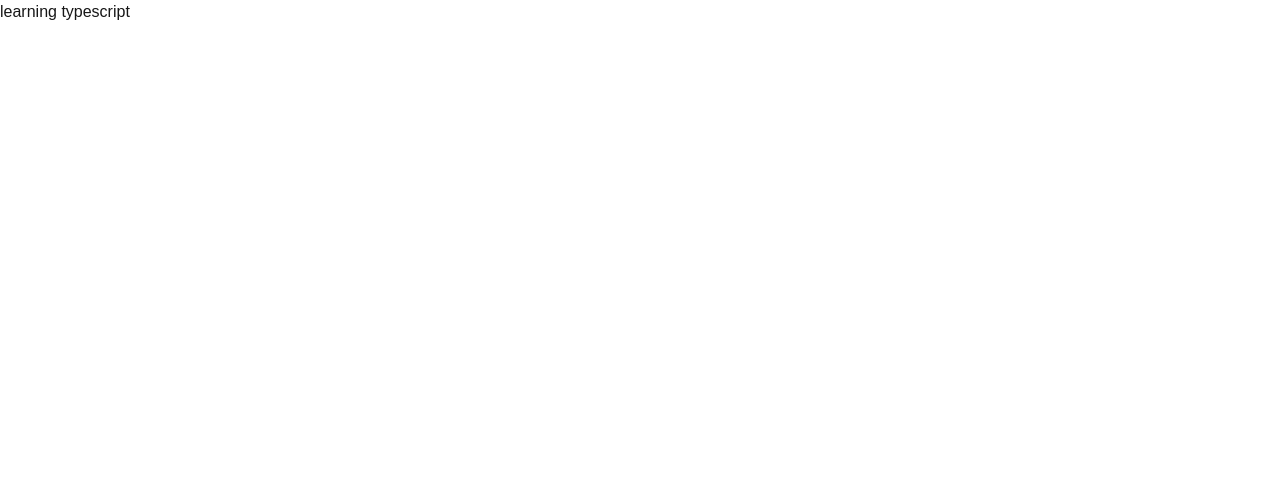
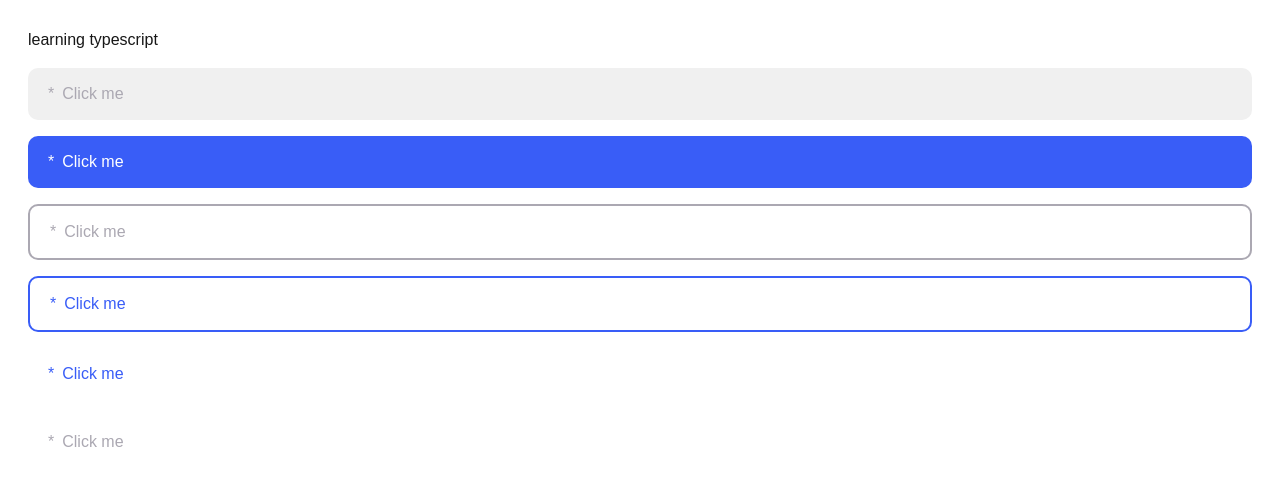
Before and after one commit to atefe-fazeli/learning-typescript, a Next.js app: page / in a window 1280 px wide. Shown: the top 486 px of the page. Built offline with nearby package versions, Linux system fonts and the light colour scheme.

Commit message:
create button component

```diff
--- a/app/page.tsx
+++ b/app/page.tsx
@@ -1,3 +1,4 @@
+import Button from "@/components/Button";
 import Image from "next/image";
 
 export default function Home() {
@@ -89,8 +90,44 @@ export default function Home() {
   // showUser1("atefe", 20);  we have error beacuse we do not define type
 
   return (
-    <div>
+    <div className="flex flex-col gap-y-4 m-7">
       <h1>learning typescript</h1>
+      <Button disabled={true} type="button" variant="primary">
+        <div className="flex gap-x-2 items-center">
+          {" "}
+          <span>* </span> <span>Click me</span>{" "}
+        </div>{" "}
+      </Button>
+      <Button disabled={false} type="button" variant="primary">
+        <div className="flex gap-x-2 items-center">
+          {" "}
+          <span>* </span> <span>Click me</span>{" "}
+        </div>{" "}
+      </Button>
+      <Button disabled={true} type="button" variant="secondary">
+        <div className="flex gap-x-2 items-center">
+          {" "}
+          <span>* </span> <span>Click me</span>{" "}
+        </div>{" "}
+      </Button>
+      <Button disabled={false} type="button" variant="secondary">
+        <div className="flex gap-x-2 items-center">
+          {" "}
+          <span>* </span> <span>Click me</span>{" "}
+        </div>{" "}
+      </Button>
+      <Button disabled={false} type="button" variant="outline">
+        <div className="flex gap-x-2 items-center">
+          {" "}
+          <span>* </span> <span>Click me</span>{" "}
+        </div>{" "}
+      </Button>
+      <Button disabled={true} type="button" variant="outline">
+        <div className="flex gap-x-2 items-center">
+          {" "}
+          <span>* </span> <span>Click me</span>{" "}
+        </div>{" "}
+      </Button>
     </div>
   );
 }
--- /dev/null
+++ b/components/Button.tsx
@@ -0,0 +1,42 @@
+import React from 'react';
+
+interface ButtonProps {
+  children: React.ReactNode;
+  onClick?: () => void;
+  className?: string;
+  disabled?: boolean;
+  type?: 'button' | 'submit' | 'reset';
+  variant?: 'primary' | 'secondary' | 'outline';
+}
+
+const Button: React.FC<ButtonProps> = ({
+  children,
+  onClick,
+  className = '',
+  disabled = false,
+  type = 'button',
+  variant = 'primary',
+}) => {
+  const baseClasses = 'py-1.5 px-2 sm:py-2 sm:px-3 md:py-3 md:px-4 lg:py-[14px] lg:px-5 xlg:py-4 xlg:px-6  rounded-[10px] font-medium transition-all duration-200';
+
+  const variantClasses = {
+    primary: 'bg-[#395DF7] hover:bg-[#1D39B2] active:bg-[#0F247E] text-white disabled:bg-[#F0F0F0] disabled:text-[#ABA8B2] focus:bg-[#395DF7] focus:outline-none focus:ring-[3px] focus:ring-[#9CAEFB]',
+    secondary: 'bg-white text-[#395DF7] border-[2px] border-[#395DF7] hover:bg-[#E7EEFE] active:bg-[#9CAEFB] disabled:bg-white disabled:text-[#ABA8B2] disabled:border-[#ABA8B2] focus:bg-white focus:outline-none focus:ring-[3px] focus:ring-[#9CAEFB]',
+    outline: 'bg-white text-[#395DF7] hover:bg-[#E7EEFE] active:bg-[#9CAEFB]  disabled:text-[#ABA8B2]  focus:outline-none focus:ring-[3px] focus:ring-[#9CAEFB]',
+  };
+
+  const disabledClasses = disabled ? 'cursor-not-allowed' : 'cursor-pointer';
+
+  return (
+    <button
+      type={type}
+      onClick={onClick}
+      disabled={disabled}
+      className={`${baseClasses} ${variantClasses[variant]} ${disabledClasses} ${className}`}
+    >
+      {children}
+    </button>
+  );
+};
+
+export default Button;
```
